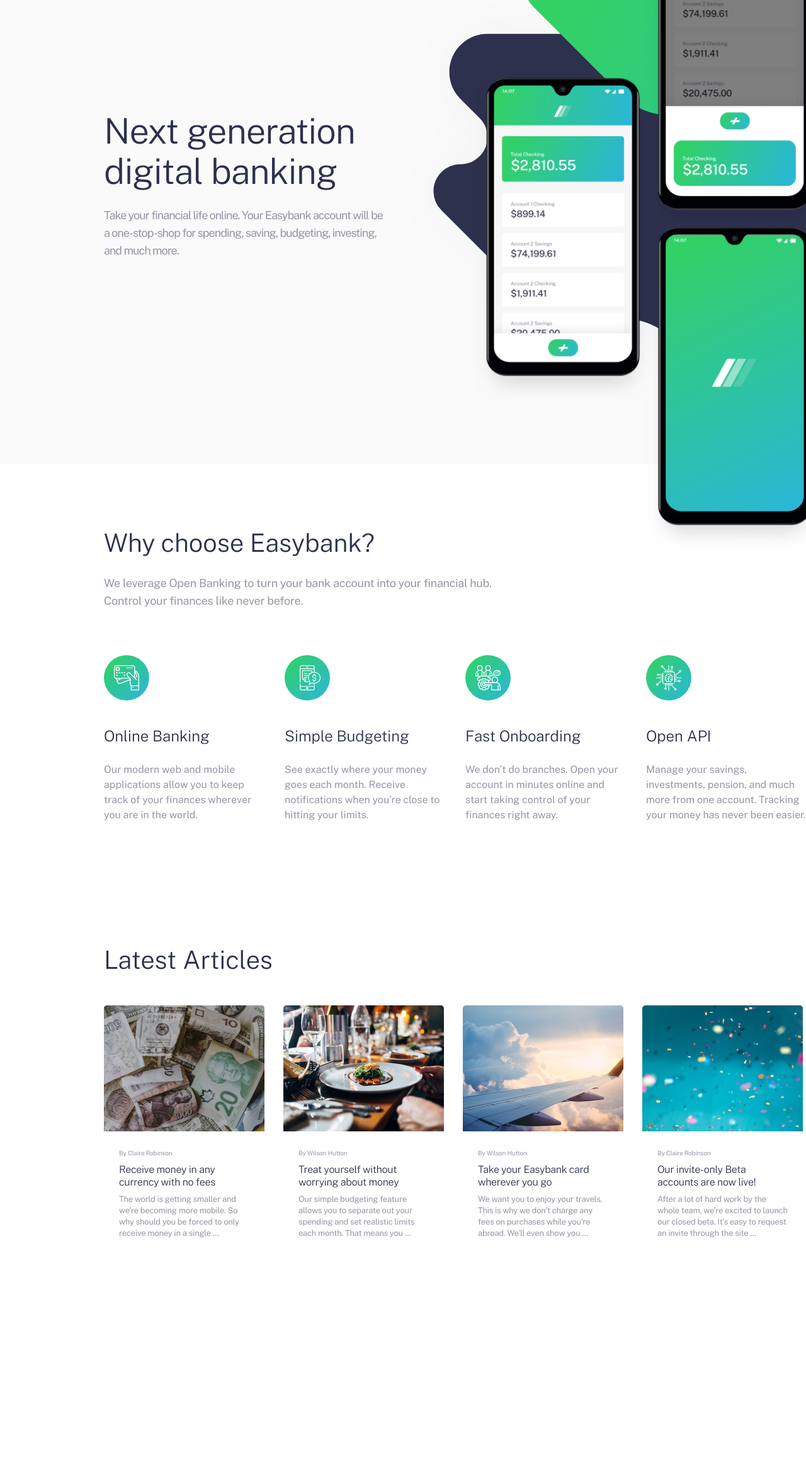
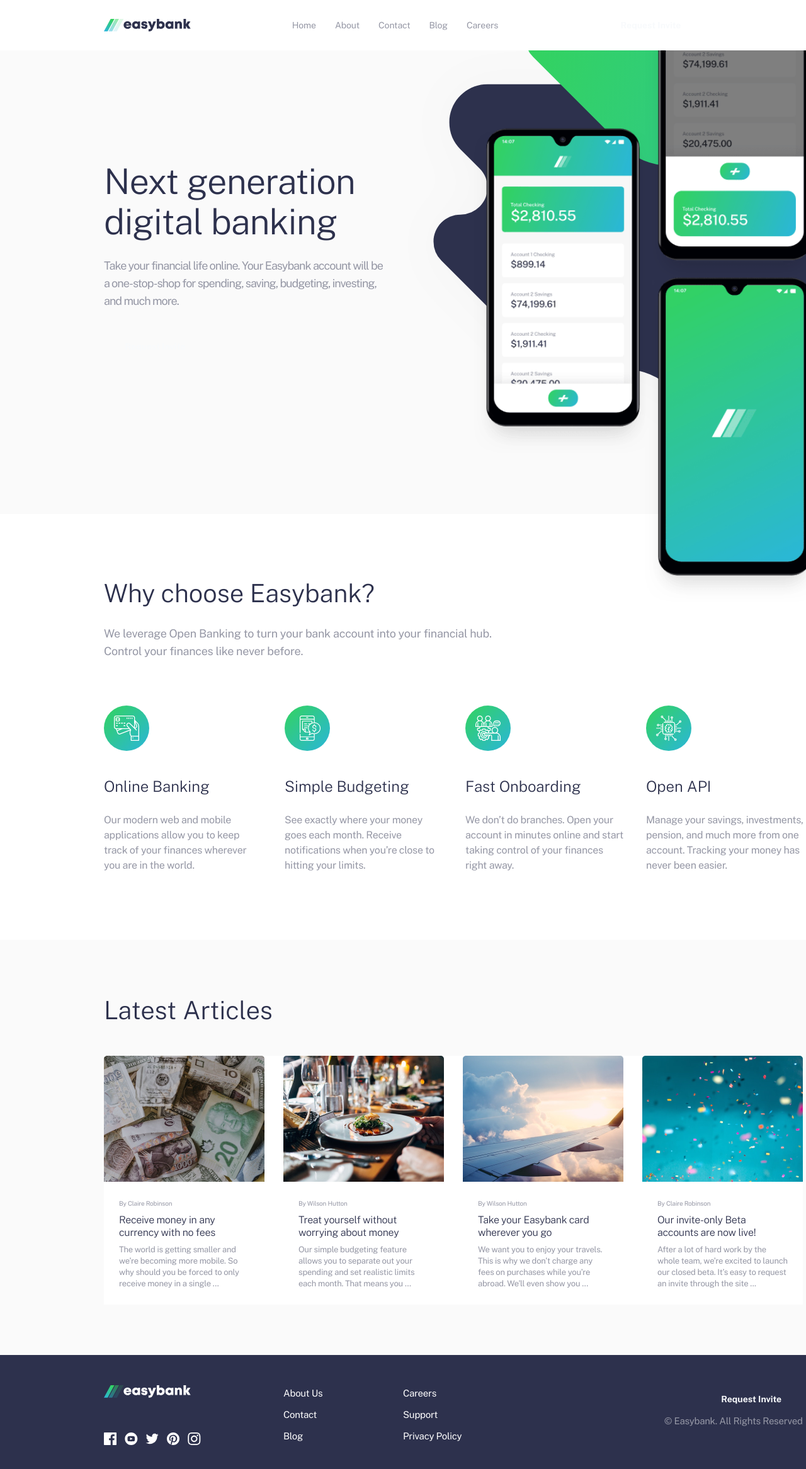
Before and after one commit to eddyriv3ra/easybank-landing-page, a Next.js app: page / in a window 1280 px wide. Shown: the top 2332 px of the page at 63% size. Before the commit the page ends 2071 px from the top, so only its background shows below. Built offline with nearby package versions, Linux system fonts and the light colour scheme; what tailwindcss-gradient would draw is missing.

Commit message:
minor fixes

```diff
--- a/package.json
+++ b/package.json
@@ -9,6 +9,9 @@
     "lint": "next lint"
   },
   "dependencies": {
+    "@fortawesome/fontawesome-svg-core": "^6.5.1",
+    "@fortawesome/free-solid-svg-icons": "^6.5.1",
+    "@fortawesome/react-fontawesome": "^0.2.0",
     "@radix-ui/react-slot": "^1.0.2",
     "@types/node": "20.6.0",
     "@types/react": "18.2.21",
--- a/src/app/layout.tsx
+++ b/src/app/layout.tsx
@@ -18,10 +18,10 @@
 }) {
   return (
     <html lang="en">
-      <body className={inter.className}>
-        {/* <Navbar /> */}
+      <body className={`${inter.className} sm:max-w-[1440px] mx-auto`} >
+        <Navbar />
         {children}
-        {/* <Footer /> */}
+        <Footer />
       </body>
     </html>
   );
--- a/src/app/page.tsx
+++ b/src/app/page.tsx
@@ -3,14 +3,15 @@
 import { Button } from "@/components/ui/button";
 import { cardItemsMock, latestArticles } from "@/mock-data";
 import Image from "next/image";
+import { Fragment } from "react";
 
 export default function Home() {
   return (
     <main>
       <div className="sm:w-[1440px] mx-auto">
         <div className="flex bg-tertiary-background sm:h-[736px] w-full max-sm:flex-col-reverse">
-          <div className="sm:h-[316px] sm:ml-[165px] sm:mt-44 max-sm:flex max-sm:flex-col max-sm:items-center mt-[41px] max-sm:h-[261px]">
-            <div className="sm:w-[447px] min-w-[327px] max-sm:mx-6">
+          <div className="sm:h-[316px] sm:ml-[165px] sm:mt-44 max-sm:flex max-sm:flex-col max-sm:items-center mt-[41px]">
+            <div className="sm:w-[447px] max-sm:mx-6">
                 <p className="text-tertiary text-[56px] leading-[64px] font-light tracking-[-1px] sm:mb-6 max-sm:text-center max-sm:text-[40px] max-sm:leading-none max-sm:tracking-[-0.714px]">
                   Next generation digital banking
                 </p>
@@ -63,7 +64,7 @@
             </div>
           </div>
         </div>
-        <div className="sm:h-[676px] bg-quaternary-background sm:pl-[165px] sm:pt-[96px] max-sm:pt-16 max-sm:px-6 max-sm:min-w-[327px]">
+        <div className="sm:h-[676px] bg-quaternary-background sm:pl-[165px] sm:pt-[96px] max-sm:pt-16 max-sm:px-6">
           <div className="sm:w-[635px] sm:h-[136px] flex sm:justify-between flex-col max-sm:text-center">
             <p className="text-tertiary text-[40px] font-light max-sm:text-[32px] max-sm:tracking-[-0.571px] max-sm:leading-[1.7rem]">
               Why choose Easybank?
@@ -76,21 +77,21 @@
           <div className="sm:flex sm:mt-[72px] sm:gap-8 max-sm:mt-14 max-sm:flex max-sm:flex-col max-sm:gap-8">
             {cardItemsMock.map(({ imageSrc, title, description, id }) => {
               return (
-                <div key={id}>
+                <Fragment key={id}>
                   <CardItems
                     imageSrc={imageSrc}
                     title={title}
                     description={description}
                   />
-                </div>
+                </Fragment>
               );
             })}
           </div>
         </div>
-        <div className="bg-[tertiary-background] sm:h-[659px] w-full sm:px-[165px] sm:pt-20 max-sm:px-6">
+        <div className="bg-tertiary-background sm:h-[659px] w-full sm:px-[165px] sm:pt-20 max-sm:px-6 max-sm:my-[88px]">
           <div className="sm:w-[1110px] sm:h-[499px]">
-            <div className="h-[64px]">
-              <p className="text-tertiary text-[40px] sm:font-light leading-[64px] tracking[-0.714px] max-sm:text-center">
+            <div className="sm:h-[64px] max-sm:h-[38px]">
+              <p className="text-tertiary sm:text-[40px] max-sm:text-[32px] sm:font-light leading-[64px] tracking[-0.714px] max-sm:text-center max-sm:tracking-[-0.571px]">
                 Latest Articles
               </p>
             </div>
--- a/src/components/Article.tsx
+++ b/src/components/Article.tsx
@@ -29,7 +29,7 @@
         <p className="text-tertiary text-base font-light sm:leading-5 tracking-[-0.286px] my-2 hover:text-[#30C88F] hover:cursor-pointer max-sm:leading-[20px]">
           {article.title}
         </p>
-        <p className="text-quaternary text-[13px] font-normal leading-[18px] tracking-[-0.203px] max-sm:h-[72px] max-sm:pb-6">
+        <p className="text-quaternary text-[13px] font-normal leading-[18px] tracking-[-0.203px] max-sm:min-h-[72px] max-sm:pb-6">
           {article.description}
         </p>
       </div>
--- a/src/components/CardItems.tsx
+++ b/src/components/CardItems.tsx
@@ -8,7 +8,7 @@
 
 function CardItems({ imageSrc, title, description }: ICardItems) {
   return (
-    <div className="sm:w-[255px] sm:h-[278px] max-sm:h-[215px] max-sm:flex max-sm:flex-col max-sm:items-center">
+    <div className="sm:w-[255px] sm:h-[278px] max-sm:flex max-sm:flex-col max-sm:items-center">
       <Image
         src={`/images/${imageSrc}`}
         alt="card image"
@@ -16,9 +16,9 @@
         width={72}
         height={72}
       />
-      <div className="h-[166px] mt-[40px] max-sm:mt-6 max-sm:text-center">
+      <div className="mt-[40px] max-sm:mt-6 max-sm:text-center">
         <p className="text-tertiary text-2xl font-light mb-[26px] max-sm:mb-4">{title}</p>
-        <p className="text-quaternary text-base font-normal traccking-[-0.25px]">
+        <p className="text-quaternary text-base font-normal tracking-[-0.25px]">
           {description}
         </p>
       </div>
--- a/src/components/ui/footer.tsx
+++ b/src/components/ui/footer.tsx
@@ -4,9 +4,9 @@
 
 function Footer() {
   return (
-    <div className="max-w-[1440px]">
-      <div className="bg-tertiary min-w-[1440px] h-[191px]">
-        <div className="w-[1110px] h-[95px] mx-[165px] py-12 flex">
+    <div className="sm:max-w-[1440px]">
+      <div className="bg-tertiary sm:min-w-[1440px] sm:h-[191px]">
+        <div className="sm:w-[1110px] sm:h-[95px] sm:mx-[165px] py-12 flex max-sm:flex-col max-sm:items-center">
           <div>
             <Image
               src="/images/easybank-footer.svg"
@@ -19,29 +19,29 @@
               src="/images/social.svg"
               width={154}
               height={20}
-              style={{ objectFit: "contain", marginTop: 55 }}
+              className="object-contain sm:mt-[55px] max-sm:my-8"
               alt="social"
             />
           </div>
-          <div className="w-[160px] ml-[131px] text-white text-[15px] font-normal leading-[26px] tracking-[-0.234px] flex gap-2 flex-col">
+          <div className="w-[160px] sm:ml-[131px] text-white text-[15px] font-normal leading-[26px] tracking-[-0.234px] flex gap-2 flex-col max-sm:text-center">
             <p className="hover:text-[#30C88F] hover:cursor-pointer">
               About Us
             </p>
             <p className="hover:text-[#30C88F] hover:cursor-pointer">Contact</p>
             <p className="hover:text-[#30C88F] hover:cursor-pointer">Blog</p>
           </div>
-          <div className="w-[160px] ml-[30px] text-white text-[15px] font-normal leading-[26px] tracking-[-0.234px] flex gap-2 flex-col">
+          <div className="w-[160px] sm:ml-[30px] text-white text-[15px] font-normal leading-[26px] tracking-[-0.234px] flex gap-2 flex-col max-sm:text-center max-sm:mt-2">
             <p className="hover:text-[#30C88F] hover:cursor-pointer">Careers</p>
             <p className="hover:text-[#30C88F] hover:cursor-pointer">Support</p>
             <p className="hover:text-[#30C88F] hover:cursor-pointer">
               Privacy Policy
             </p>
           </div>
-          <div className="ml-[255px] flex flex-col justify-between items-end">
+          <div className="sm:ml-[255px] flex flex-col sm:justify-between sm:items-end max-sm:items-center max-sm:mt-8">
               <Button className="h-11 w-[163px]">
                 Request Invite
               </Button>
-            <div className="text-white font-normal text-[15px] leading-[26px] tracking-[-0.234px] opacity-50">
+            <div className="text-white font-normal text-[15px] leading-[26px] tracking-[-0.234px] opacity-50 max-sm:mt-6">
               <p>© Easybank. All Rights Reserved</p>
             </div>
           </div>
--- a/src/components/ui/navbar.tsx
+++ b/src/components/ui/navbar.tsx
@@ -1,7 +1,10 @@
-import React from "react";
+"use client";
+import React, { useState } from "react";
 import { Button } from "./button";
 import Image from "next/image";
 import Link from "next/link";
+import { FontAwesomeIcon } from "@fortawesome/react-fontawesome";
+import { faBars, faXmark } from "@fortawesome/free-solid-svg-icons";
 
 const links = [
   {
@@ -27,9 +30,15 @@
 ];
 
 const Navbar = () => {
+  const [isMobileMenuOpen, setIsMobileMenuOpen] = useState(false);
+
+  const handleOnClick = () => {
+    setIsMobileMenuOpen(!isMobileMenuOpen);
+  };
+
   return (
     <div className="bg-[rgb(255,255,255)] flex justify-center w-full sticky z-40">
-      <div className="flex h-20 min-w-[1200px] w-[1440px] items-center justify-between px-[165px] max-sm:h-16">
+      <div className="flex max-sm:justify-between max-sm:w-full max-sm:p-6 sm:h-20 sm:min-w-[1200px] sm:w-[1440px] items-center sm:justify-between sm:px-[165px] max-sm:h-16">
         <Image
           src="/images/logo.svg"
           width={138}
@@ -38,7 +47,7 @@
           alt="easy bank icon"
         />
         <div
-          className="flex gap-[30px]"
+          className="flex gap-[30px] max-sm:hidden"
           // max-sm:flex-col max-sm:fixed
           // max-sm:left-[50%] max-sm:top-[50px] max-sm:text-center
           // max-sm:my-6 max-sm:px-8 max-sm:-translate-x-2/4
@@ -71,7 +80,62 @@
             );
           })}
         </div>
-        <Button className="h-11 min-w-[163px]">Request Invite</Button>
+        <div className="sm:hidden">
+          {isMobileMenuOpen ? (
+            <FontAwesomeIcon
+              className="mobile-menu-button"
+              icon={faXmark}
+              onClick={handleOnClick}
+            />
+          ) : (
+            <FontAwesomeIcon
+              className="mobile-menu-button"
+              icon={faBars}
+              onClick={handleOnClick}
+            />
+          )}
+          {isMobileMenuOpen ? (
+            <div>
+              <div
+                className="flex gap-[30px]
+          max-sm:flex-col max-sm:fixed
+          max-sm:left-[50%] max-sm:top-[50px] max-sm:text-center
+          max-sm:my-6 max-sm:px-8 max-sm:-translate-x-2/4
+          max-sm:w-[327px] max-sm:h-[265px] max-sm:bg-white"
+              >
+                {links.map((link) => {
+                  return (
+                    <Link
+                      className="text-quaternary tracking-[-0.108px]
+              text-sm
+              relative
+              after:content-['']
+              after:absolute
+              after:from-primary-from
+              after:to-primary-to
+              after:bg-gradient-135
+              after:h-1
+              after:w-0
+              after:left-0
+              after:top-8
+              after:transition-all
+              after:duration-350
+              hover:after:w-full
+              hover:text-tertiary"
+                      key={link.id}
+                      href={`/${link.name.toLowerCase}`}
+                    >
+                      {link.name}
+                    </Link>
+                  );
+                })}
+              </div>
+            </div>
+          ) : null}
+        </div>
+        <Button className="h-11 min-w-[163px] max-sm:hidden">
+          Request Invite
+        </Button>
       </div>
     </div>
   );
```
Also changed, not shown: 1 other file (tests, documents, lock files or other folders).
